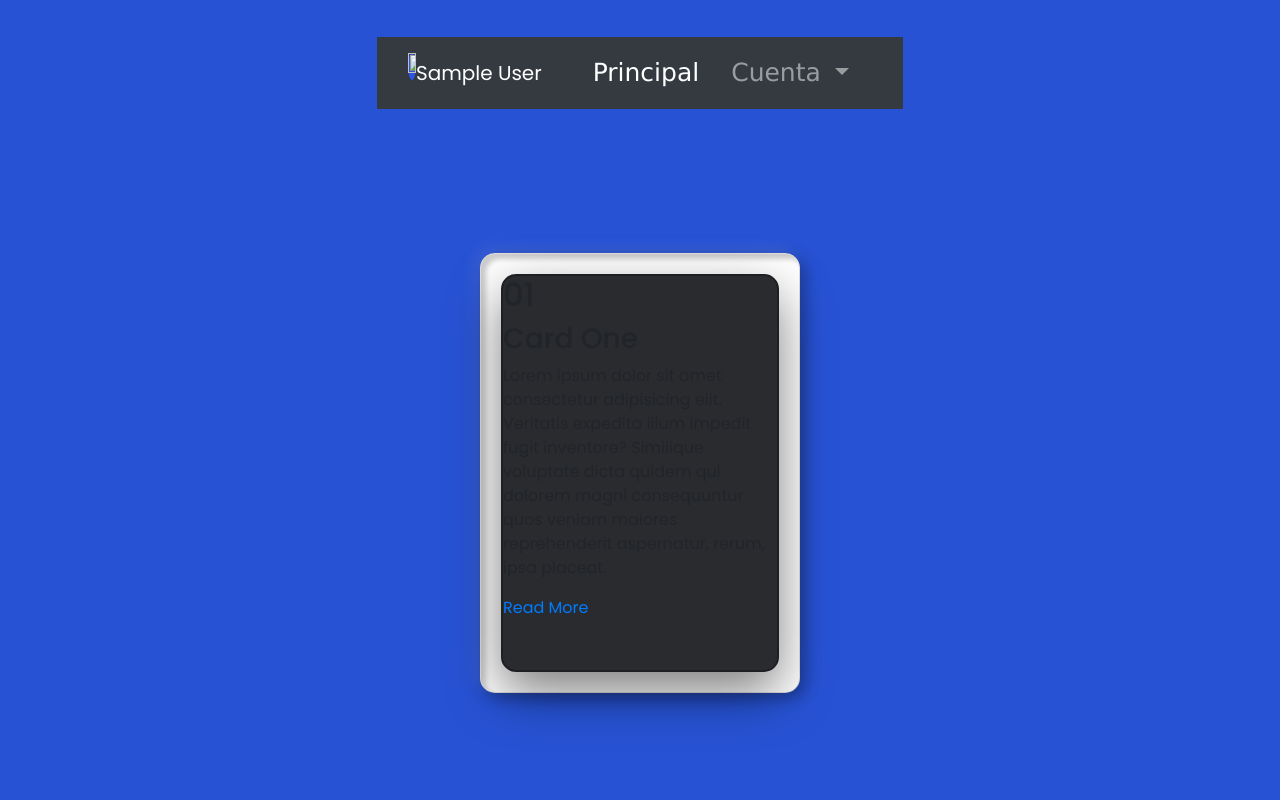
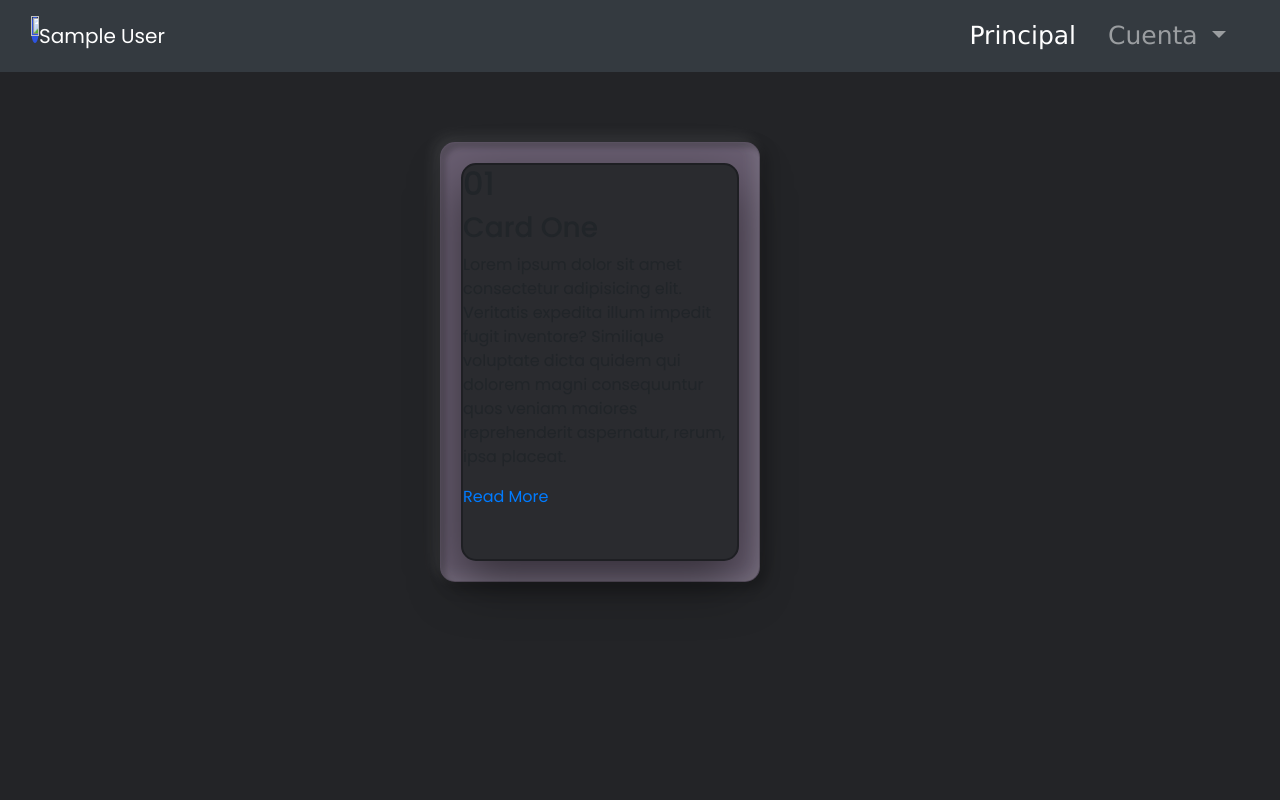
Before and after one commit to pruebasMartin/Portafolio-ProgramacionWeb, a PHP site: page /pages/control.php in a window 1280 px wide. Run offline with PHP 8.4, Linux system fonts and the light colour scheme; the visitor is signed in with stand-in values (Sample User, id 1); data that the repository does not hold is empty.

Commit message:
Correcion
Signed-off-by: Martin <mtn.gm05@gmail.com>

```diff
--- a/Unidad3/styles/control.css
+++ b/Unidad3/styles/control.css
@@ -8,12 +8,11 @@
 }
 
 body {
-  display: flex;
   justify-content: center;
   align-items: center;
   flex-wrap: wrap;
   min-height: 100vh;
-  background: #2752d3;
+  background: #232427;
 }
 
 .container {
@@ -35,6 +34,7 @@ body {
               -5px -5px 15px rgba(255, 255, 255, 0.1);
  border-radius: 15px;
  margin: 30px;
+ background: rgba(211, 185, 226, 0.397);
 }
 
 .container .card .box{
@@ -52,5 +52,5 @@ body {
 
 .container .card .box:hover{
     transform: translateY(-50px);
-
+    box-shadow: 0 40px 70px rgba(0, 0, 0, 0.5);
 }
```
Also changed, not shown: Unidad3/Database/Imagenes/Francisco.jpeg (deleted), Unidad3/Database/img/Diego Gonzalez Miranda.png (added), Unidad3/img/Mapache.png (deleted), Unidad3/img/WIN_20210203_20_24_40_Pro.jpg (deleted).
